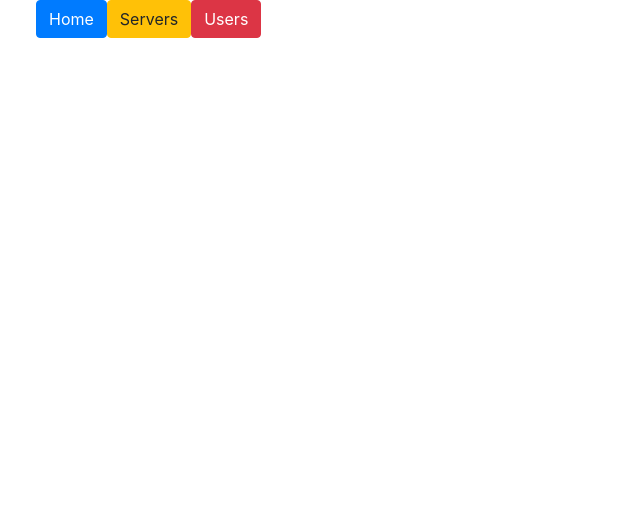
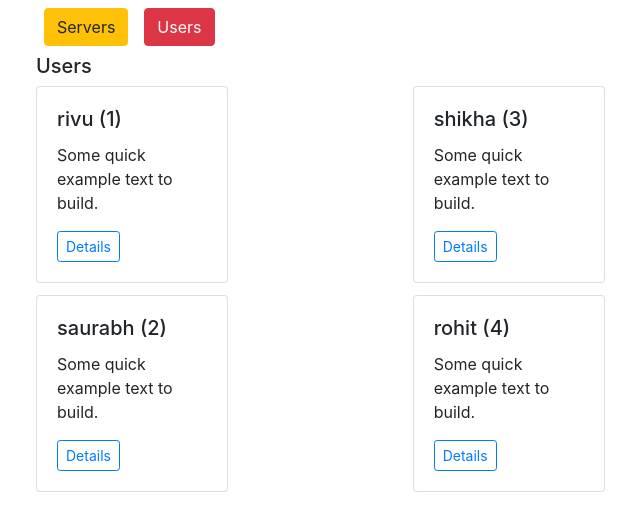
Before and after one commit to rohitverma1989/angularAllBasicsNgrx, an Angular app: page /users in a window 1280 px wide. Before the commit this address led to /. Shown: the top 528 px of the page, without its empty margins (49-689 px from the left). Built offline with nearby package versions, Linux system fonts and the light colour scheme.

Commit message:
basic routing demo

```diff
--- a/src/app/app.component.html
+++ b/src/app/app.component.html
@@ -1,9 +1,13 @@
 <div class="container">
+  <div class="row my-2">
+    <div class="col">
+      <div class="btn btn-warning mx-2 " (click)="goToServers()">Servers</div>
+      <div class="btn btn-danger mx-2" (click)="goToUsers()">Users</div>
+    </div>
+  </div>
   <div class="row">
     <div class="col">
-      <div class="btn btn-primary" (click)="goToHome()">Home</div>
-      <div class="btn btn-warning" (click)="goToServers()">Servers</div>
-      <div class="btn btn-danger" (click)="goToUsers()">Users</div>
+      <router-outlet></router-outlet>
     </div>
   </div>
 </div>
--- a/src/app/app.component.ts
+++ b/src/app/app.component.ts
@@ -10,16 +10,12 @@ export class AppComponent {
 
   constructor(private router: Router) { }
 
-  goToHome() {
-    this.router.navigate(["/home"]);
+  goToUsers() {
+    this.router.navigate(["users"]);
   }
-  goToUsers() {
-    this.router.navigate(["/users"]);
 
-  }
   goToServers() {
-    this.router.navigate(["/servers"]);
-
+    this.router.navigate(["servers"]);
   }
 
 }
--- /dev/null
+++ b/src/app/models/user.model.ts
@@ -0,0 +1,4 @@
+export class UserModel {
+  name: string;
+  id: string;
+}
--- a/src/app/modules/users/users.component.html
+++ b/src/app/modules/users/users.component.html
@@ -1 +1,16 @@
-users component
+<h5> Users</h5>
+
+<div class="card-columns">
+  <div *ngFor="let user of users">
+    <div class="card" style="width: 12rem;">
+      <div class="card-body">
+        <h5 class="card-title">
+          <span> {{user.name}}</span>
+          <span> ({{user.id}})</span>
+        </h5>
+        <p class="card-text">Some quick example text to build.</p>
+        <a class="btn btn-sm btn-outline-primary">Details</a>
+      </div>
+    </div>
+  </div>
+</div>
--- a/src/app/modules/users/users.component.ts
+++ b/src/app/modules/users/users.component.ts
@@ -1,15 +1,22 @@
 import { Component, OnInit } from '@angular/core';
 import { Router } from '@angular/router';
+import { UserModel } from 'src/app/models/user.model';
+import { UsersService } from 'src/app/services/users.service';
 
 @Component({
   selector: 'app-users',
   templateUrl: './users.component.html',
 })
 export class UsersComponent implements OnInit {
+  users: UserModel[];
 
-  constructor(private router: Router) { }
+  constructor(private router: Router, private usersService: UsersService) {
+
+  }
 
   ngOnInit(): void {
+    debugger;
+    this.users = this.usersService.getAllUsers();
   }
 
 
--- /dev/null
+++ b/src/app/services/users.service.ts
@@ -0,0 +1,24 @@
+import { OnInit } from "@angular/core";
+import { UserModel } from "../models/user.model";
+
+
+export class UsersService {
+
+  users: UserModel[] = [
+
+    { name: "rivu", id: "1" },
+    { name: "saurabh", id: "2" },
+    { name: "shikha", id: "3" },
+    { name: "rohit", id: "4" },
+  ];
+
+  getAllUsers(): UserModel[] {
+    return this.users;
+  }
+
+  getUserById(id: string): UserModel {
+    var user = this.users.filter(function (x) { return Number(x.id) == Number(id) });
+    return user[0];
+  }
+
+}
```
Also changed, not shown: src/app/app.module.ts (+13 -8 lines), src/app/directives/basic-highlight/basic-highlight.directive.ts (renamed from src/app/basic-highlight/basic-highlight.directive.ts), src/app/directives/better-highlight/better-highlight.directive.ts (renamed from src/app/better-highlight/better-highlight.directive.ts).
